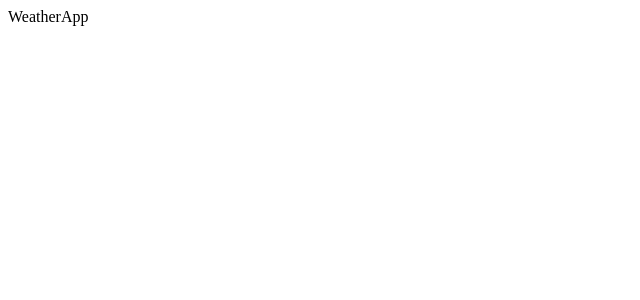
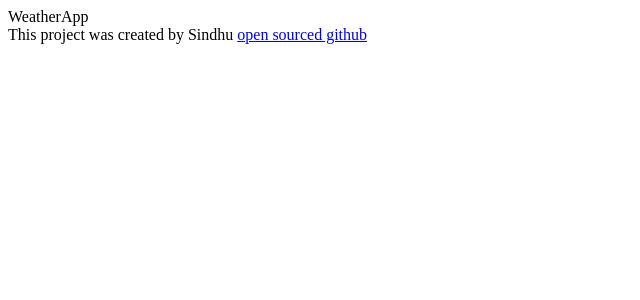
Before and after one commit to assindhu/ReactWeatherApp, a React (Create React App) app: page / in a window 1280 px wide. Shown: the top 300 px of the page, without its empty margins (0-640 px from the left). Built offline with nearby package versions, Linux system fonts and the light colour scheme; the HTML template or start-up script is replaced by a standard one.

Commit message:
changed App file

```diff
--- a/src/App.js
+++ b/src/App.js
@@ -3,5 +3,19 @@
 import "./App.css";
 
 export default function App() {
-  return <div classNmae="WeatherApp">WeatherApp</div>;
+  return (
+    <div classNmae="WeatherApp">
+      WeatherApp
+      <footer>
+        This project was created by Sindhu{" "}
+        <a
+          href="https://github.com/assindhu/ReactWeatherApp"
+          target="_blank"
+          rel="noopener noreferrer"
+        >
+          open sourced github
+        </a>
+      </footer>
+    </div>
+  );
 }
```
